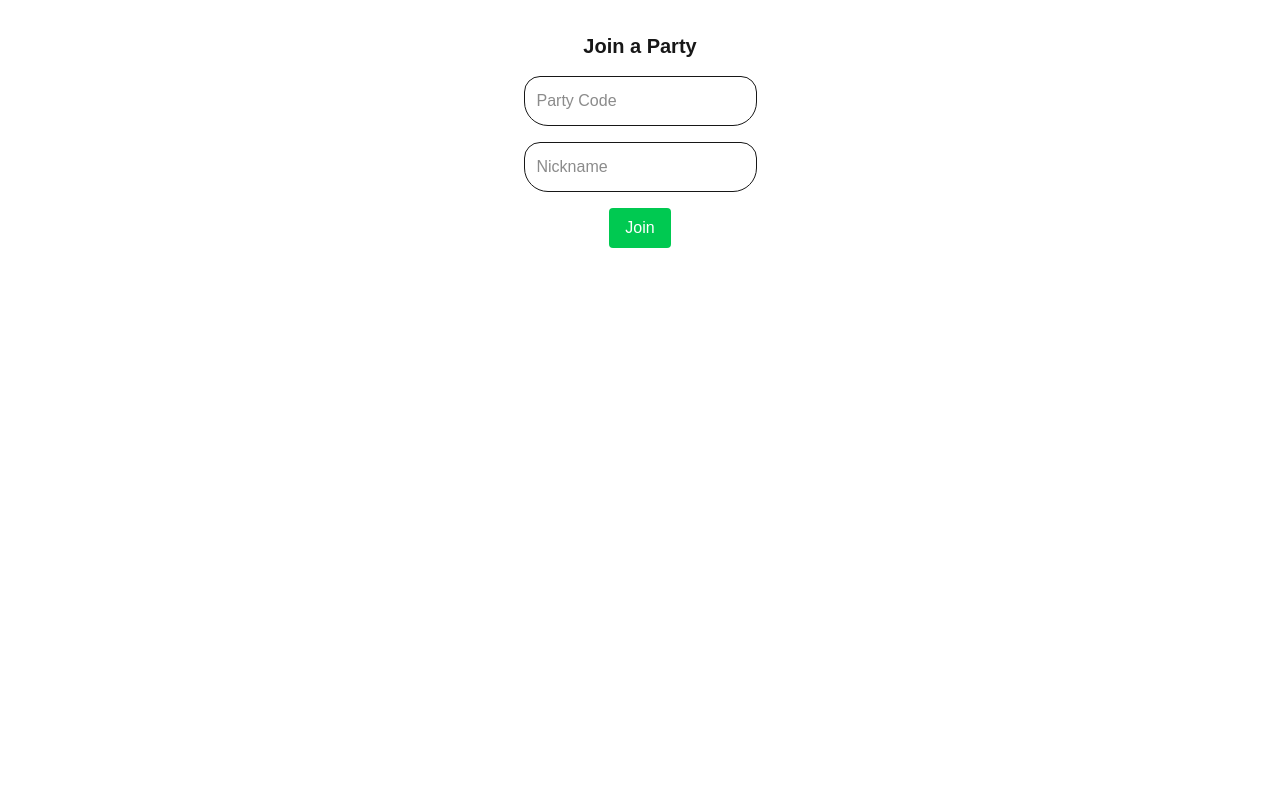
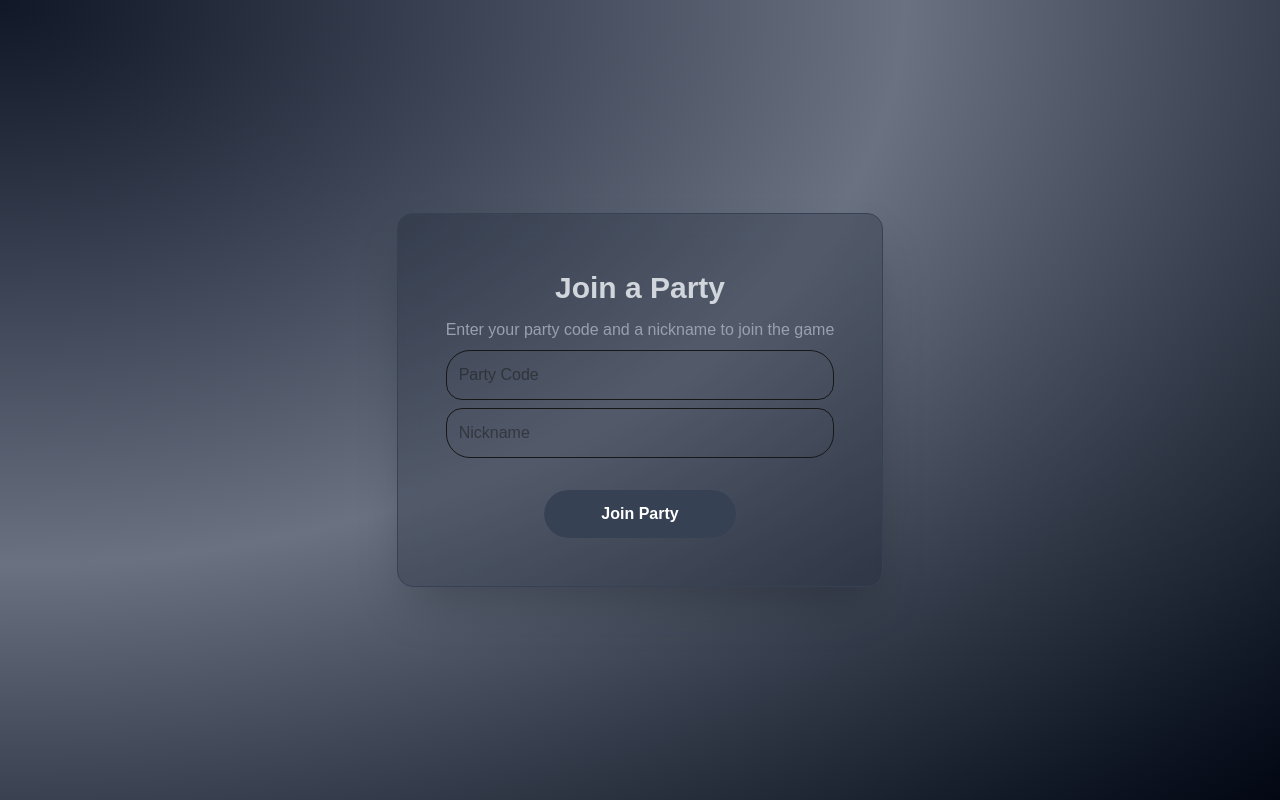
Before and after one commit to JakeOJeff/stacks-against-you, a Next.js app: page /join in a window 1280 px wide. Built offline with nearby package versions, Linux system fonts and the light colour scheme.

Commit message:
Finally Designed Join

```diff
--- a/pages/join.js
+++ b/pages/join.js
@@ -1,6 +1,11 @@
 import { useState } from 'react';
 import { useRouter } from 'next/router';
-
+const btnStyle = {
+    container: "relative w-40 sm:w-48 h-12 overflow-hidden rounded-3xl group",
+    background: "absolute inset-0 bg-gray-700 transition-all duration-500 rounded-3xl",
+    image: "absolute inset-0 bg-[url('/diamonds-design.png')] bg-contain translate-y-full group-hover:translate-y-0 transition-transform duration-700 ease-in-out rounded-3xl",
+    link: "relative z-10 w-full h-full flex items-center justify-center font-bold text-white px-4 py-2 group-hover:bg-gray-500/25 transition-colors duration-500 rounded-3xl",
+};
 export default function Join() {
     const [code, setCode] = useState('');
     const [name, setName] = useState('');
@@ -21,11 +26,13 @@ export default function Join() {
     };
 
     return (
-    <div className="p-8 flex flex-col items-center gap-4">
-      <h2 className="text-xl font-bold">Join a Party</h2>
+        <main className="flex flex-col items-center justify-center h-screen bg-gray-950 bg-radial-[at_0%_0%] from-gray-900 via-gray-500 to-gray-950">
+            <div><div className="gap-2 flex flex-col p-8 sm:p-12 md:container  bg-gray-900/25 backdrop-blur-lg rounded-2xl shadow-2xl border border-gray-700 text-center">
+                <h2 className="text-xl sm:text-3xl font-bold text-gray-300 mt-2">Join a Party</h2>
+                <h3 className="text-gray-400 mt-1 ">Enter your party code and a nickname to join the game</h3>
                 <input
                     placeholder="Party Code"
-        className="border p-3 rounded-b-3xl rounded-t-2xl "
+                    className="border p-3 rounded-b-2xl rounded-t-3xl "
                     value={code}
                     onChange={e => setCode(e.target.value)}
                 />
@@ -35,9 +42,15 @@ export default function Join() {
                     value={name}
                     onChange={e => setName(e.target.value)}
                 />
-      <button onClick={handleJoin} className="bg-green-500 text-white px-4 py-2 rounded">
-        Join
-      </button>
+                <div className="flex gap-2 justify-center mt-6 flex-wrap">
+                    <div className={btnStyle.container}>
+                        <div className={btnStyle.background} />
+                        <div className={btnStyle.image} />
+                        <button onClick={handleJoin} className={btnStyle.link}>Join Party</button>
                     </div>
+                </div>
+            </div>
+            </div>
+        </main>
     );
 }
```
Also changed, not shown: pages/host.js (+5 -5 lines). Lines whose indentation alone changed are shown as unchanged.
